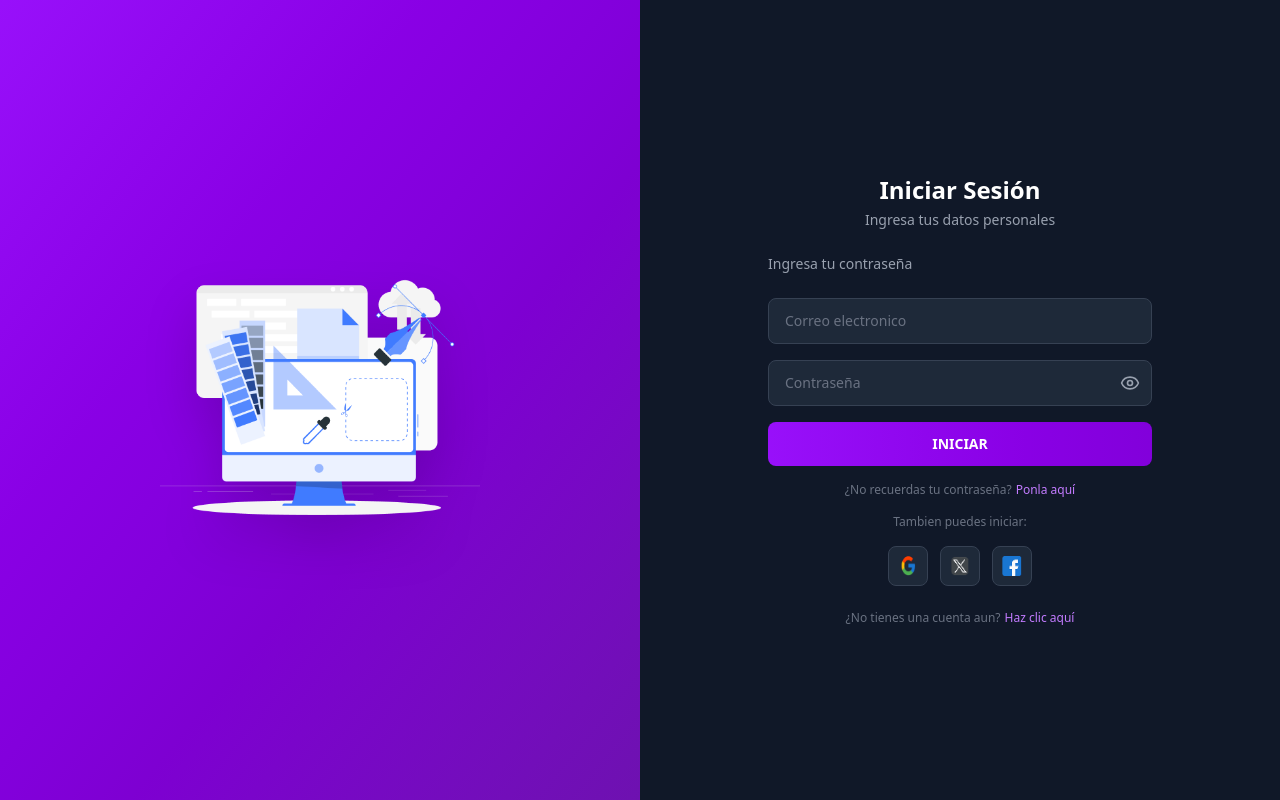
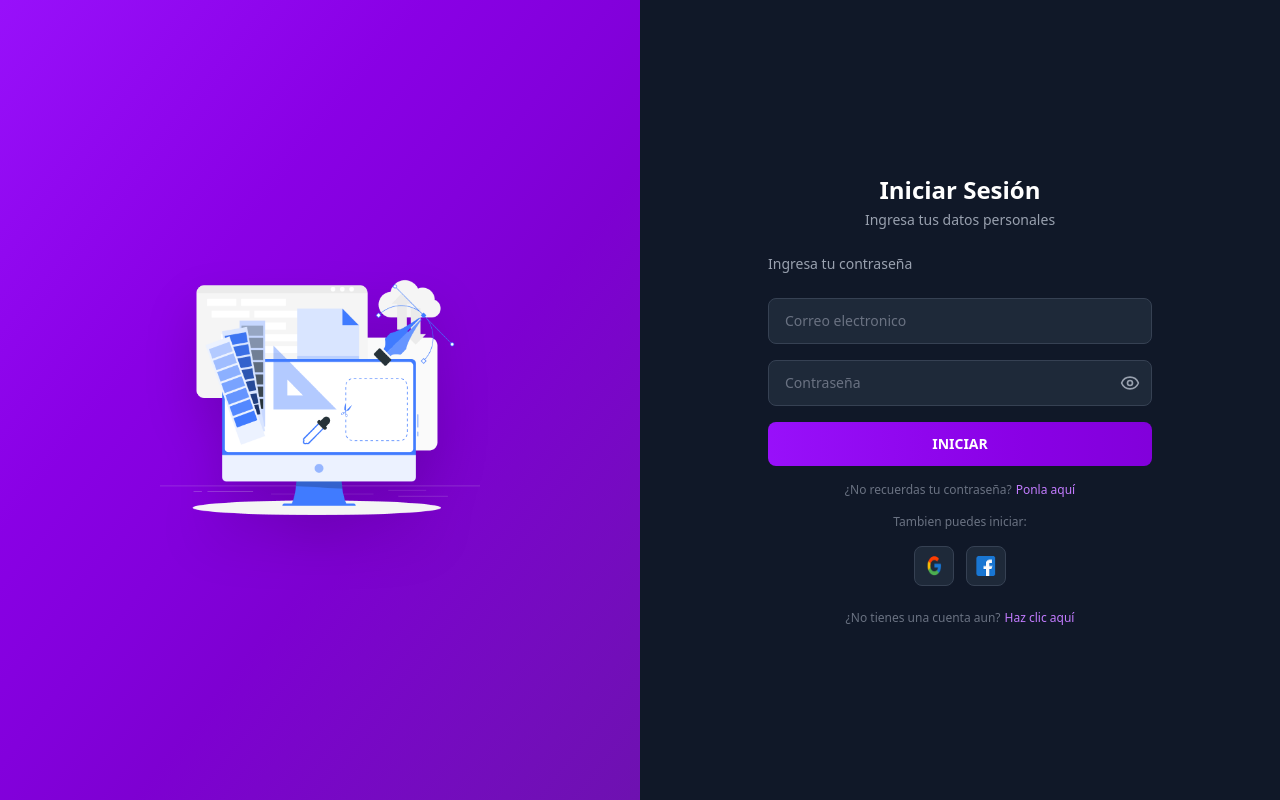
Before and after one commit to lozano2303/tu-evento, a React (Vite) app in the folder TuEventoFrontend (Web)/: page /login in a window 1280 px wide. Built offline with nearby package versions, Linux system fonts and the light colour scheme.

Commit message:
feat: Remove Twitter/X social login option - only Gmail and Facebook supported

```diff
--- a/TuEventoFrontend (Web)/src/components/views/login.jsx
+++ b/TuEventoFrontend (Web)/src/components/views/login.jsx
@@ -25,19 +25,16 @@ export default function Login() {
     const token = localStorage.getItem('token');
     const storedUserID = localStorage.getItem('userID');
     if (token && storedUserID) {
-      // Usuario logueado, obtener datos
       getUserById(storedUserID).then(result => {
         if (result.success) {
           setUserData(result.data);
           setView('profile');
         } else {
-          // Token inválido, limpiar
           localStorage.removeItem('token');
           localStorage.removeItem('userID');
           localStorage.removeItem('role');
         }
       }).catch(() => {
-        // Error, limpiar
         localStorage.removeItem('token');
         localStorage.removeItem('userID');
         localStorage.removeItem('role');
@@ -161,7 +158,6 @@ export default function Login() {
 
     const errors = {};
 
-    // Validaciones comunes
     const emailError = validateEmail(formData.email);
     if (emailError) errors.email = emailError;
 
@@ -186,7 +182,6 @@ export default function Login() {
       if (view === 'login') {
         const result = await loginUser(formData.email, formData.password);
         if (result.success) {
-          // Guardar datos en localStorage
           localStorage.setItem('token', result.data.token);
           localStorage.setItem('userID', result.data.userID);
           localStorage.setItem('role', result.data.role);
@@ -198,7 +193,7 @@ export default function Login() {
         const result = await registerUser(formData.name, formData.email, formData.password);
         if (result.success) {
           setShowSuccessNotification(true);
-          setUserID(result.data); // Asumiendo que result.data es el userID
+          setUserID(result.data);
           } else {
           setError(result.message || "Error en registro");
         }
@@ -422,14 +417,6 @@ export default function Login() {
               <img src="/src/assets/images/gogle.png" alt="Google" className="w-5 h-5" />
             </button>
 
-            {/* Twitter/X */}
-            <button
-              type="button"
-              className="w-10 h-10 bg-gray-800 hover:bg-gray-700 border border-gray-700 rounded-lg transition-colors flex items-center justify-center"
-            >
-              <img src="/src/assets/images/x.png" alt="Twitter/X" className="w-5 h-5" />
-            </button>
-
              {/* Facebook */}
              <button
                type="button"
```
Also changed, not shown: TuEventoFrontend (Web)/src/components/views/ladingPage.jsx (+0 -7 lines). Lines whose indentation alone changed are shown as unchanged.
